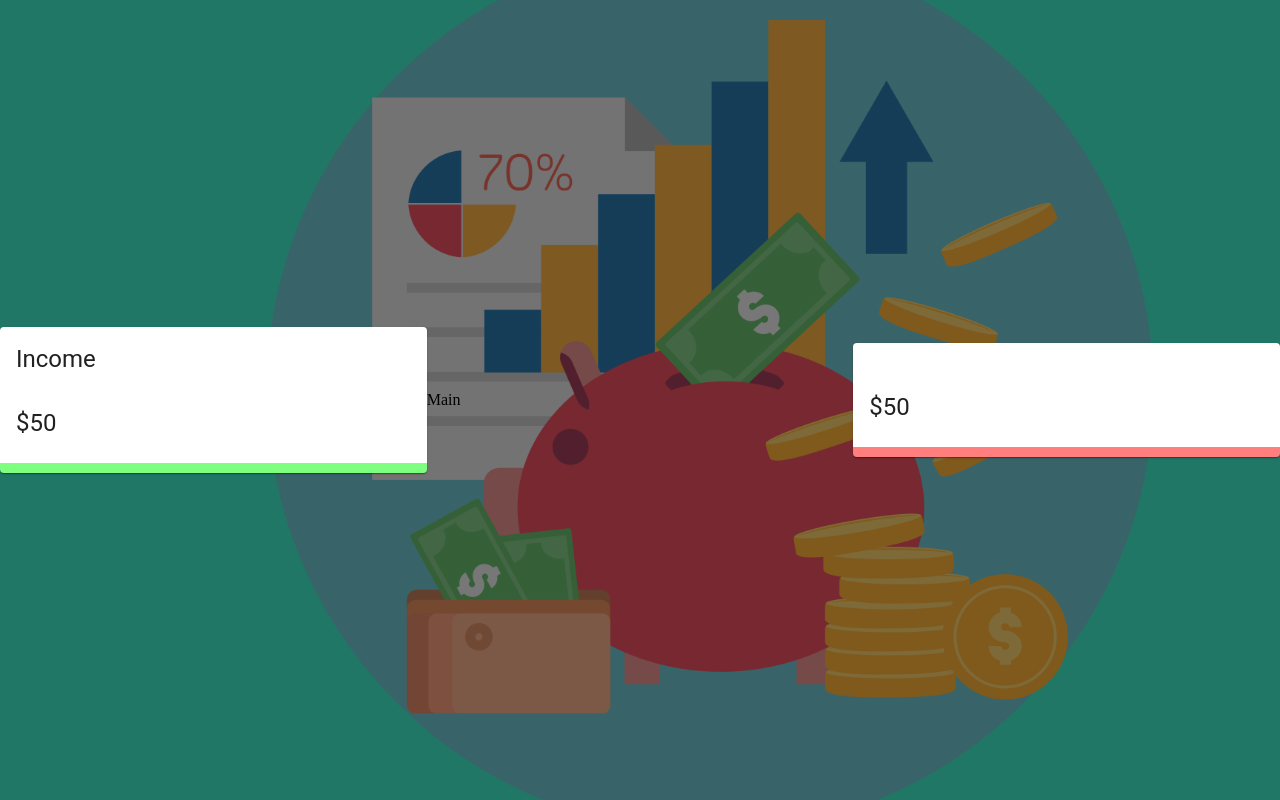
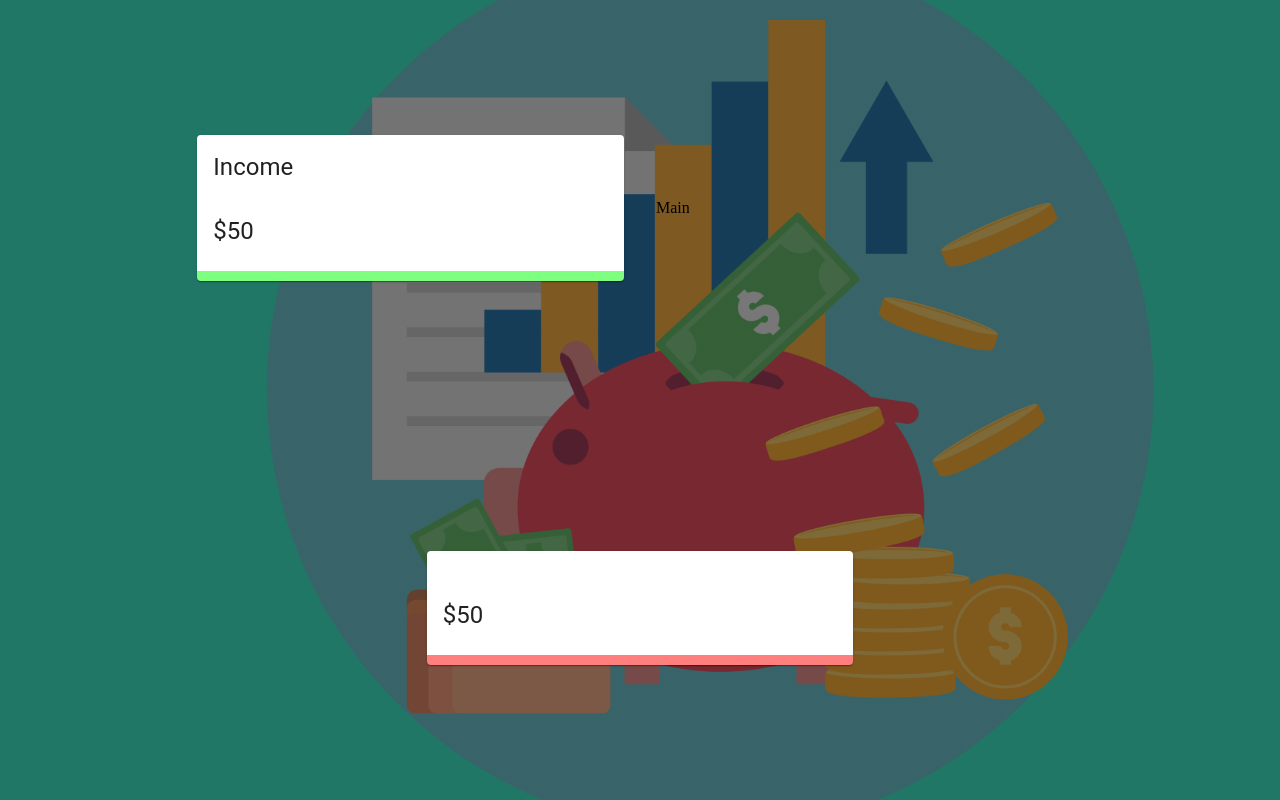
Before and after one commit to JGolden25/voicefinance2, a React (Create React App) app: page / in a window 1280 px wide. Built offline with nearby package versions, Linux system fonts and the light colour scheme.

Commit message:
add grid

```diff
--- a/src/App.js
+++ b/src/App.js
@@ -9,10 +9,10 @@
 import useStyles from './styles';
 
 const App = () => {
-
+    const classes = useStyles();
   return (
     <div>
-      <Grid container spacing={0} alignItems="center" justify="center" style={{ height: '100vh'}}>
+      <Grid className={classes.grid} container spacing={0} alignItems="center" justify="center" style={{ height: '100vh'}}>
         <Grid item xs={12} sm={4}>
           <Details title="Income" />
         </Grid>
--- a/src/components/Details/Details.jsx
+++ b/src/components/Details/Details.jsx
@@ -1,6 +1,6 @@
 import React from 'react';
 import { Card, CardHeader, CardContent, Typography } from '@material-ui/core';
-import { Doughnut } from 'react-chartjs-2';
+// import { Doughnut } from 'react-chartjs-2';+
 
 import useStyles from './styles';
 // import useTransactions from '../../useTransactions';
```
